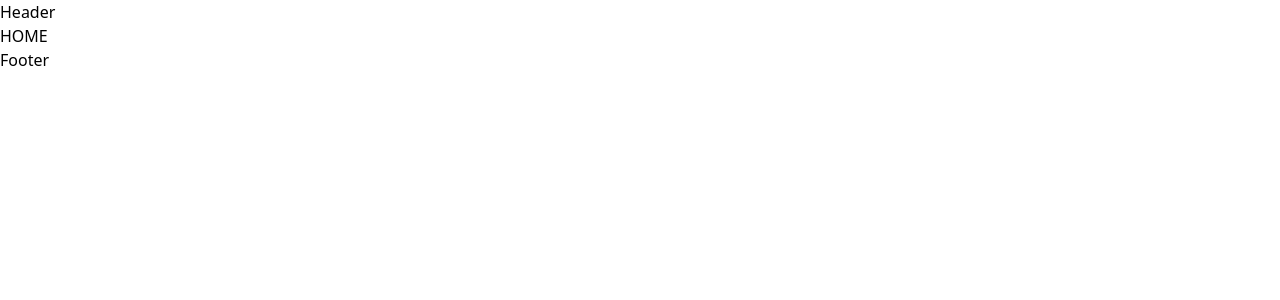
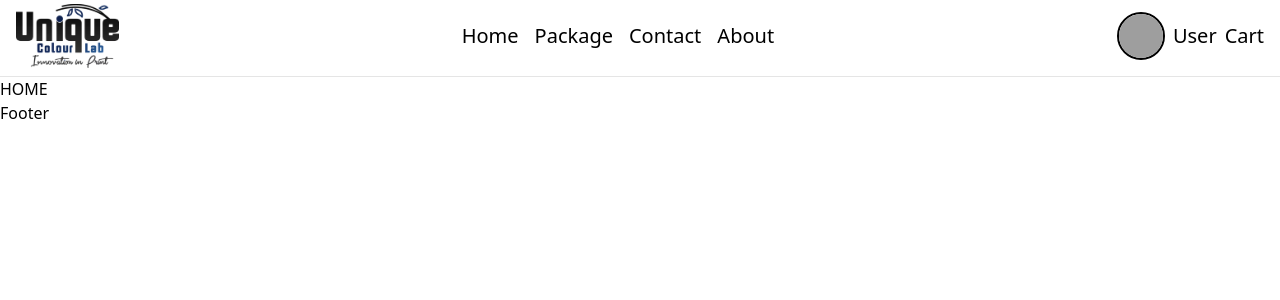
Before and after one commit to ujjwal6792/uniqueColorLab, a React (Vite) app: page / in a window 1280 px wide. Shown: the top 300 px of the page. Built offline with nearby package versions, Linux system fonts and the light colour scheme; grey boxes are pictures that could not be loaded.

Commit message:
responsive header with tailwind

```diff
--- a/package.json
+++ b/package.json
@@ -13,6 +13,7 @@
     "firebase": "^9.9.2",
     "react": "^18.2.0",
     "react-dom": "^18.2.0",
+    "react-icons": "^4.4.0",
     "react-redux": "^8.0.2",
     "react-router-dom": "^6.3.0",
     "redux": "^4.2.0",
@@ -25,6 +26,7 @@
     "@vitejs/plugin-react": "^2.0.0",
     "autoprefixer": "^10.4.8",
     "postcss": "^8.4.14",
+    "sass": "^1.54.4",
     "tailwindcss": "^3.1.8",
     "vite": "^3.0.0"
   }
--- /dev/null
+++ b/postcss.config.cjs
@@ -0,0 +1,6 @@
+module.exports = {
+  plugins: {
+    tailwindcss: {},
+    autoprefixer: {},
+  },
+}
--- a/src/components/header/index.jsx
+++ b/src/components/header/index.jsx
@@ -1,6 +1,49 @@
-import React from "react";
+import {useState, useEffect} from "react";
+import {MdOutlineMenu,MdOutlineMenuOpen} from "react-icons/md"
+import Logo from "../../assets/logo.webp"
 
-const Header = () => <div>
-    <p>Header</p>
-    </div>;
+
+const Header = () => {
+    // menu operation
+    const [menuState,setMenuState] = useState(false)
+    const [browserWidth, setBrowserWidth] = useState(document.body.offsetWidth)
+
+    useEffect(() => {
+        function resize() {
+          setBrowserWidth(document.body.offsetWidth);
+        }
+        window.onresize = resize;
+      });
+    useEffect(()=>{
+        browserWidth<=768?setMenuState(false):setMenuState(true)
+    },[browserWidth])
+
+    return <div className={`${menuState?" mt-0":" mt-16"}`}>
+    <div className="md:hidden absolute top-6 left-6 scale-150 z-50"
+    onClick={()=>setMenuState(!menuState)}>
+        {menuState?<MdOutlineMenuOpen/>:<MdOutlineMenu/>}
+    </div>
+
+    <div className={`flex md:h-auto md:justify-between p-4 pt-1 pb-2 md:items-center md:flex-row absolute md:relative capitalize text-xl w-screen flex-col h-screen justify-center gap-8 text-center items-center border-b border-black border-opacity-10
+    ${menuState?"left-0 mt-0 transition-all":"-left-full mt-16 transition-all"}`}>
+
+    <img className="object-contain h-16" src={Logo} alt="Brand Logo" />
+
+    <ul className="flex justify-around gap-4 flex-col md:flex-row ">
+        <li className="hover:bg-black hover:text-yellow-50">home</li>
+        <li>package</li>
+        <li>contact</li>
+        <li>about</li>
+    </ul>
+
+    <div className="flex gap-2 flex-col md:flex-row items-center">
+        <img className="rounded-full h-16 w-16 md:h-12 md:w-12 border-2 border-black" src="https://img.icons8.com/laces/64/000000/experimental-user-laces.png" alt="user image icon" />
+        <p>user</p>
+        <p>cart</p>
+    </div>
+
+    </div>
+    </div>
+}
+
 export default Header;
--- a/tailwind.config.cjs
+++ b/tailwind.config.cjs
@@ -1,5 +1,8 @@
 module.exports = {
-  content: ["./src/**/*.{html,js}"],
+  content: [
+    "./index.html",
+    "./src/**/*.{vue,js,ts,jsx,tsx}",
+  ],
   theme: {
     extend: {},
   },
```
Also changed, not shown: 1 other file (tests, documents, lock files or other folders).
